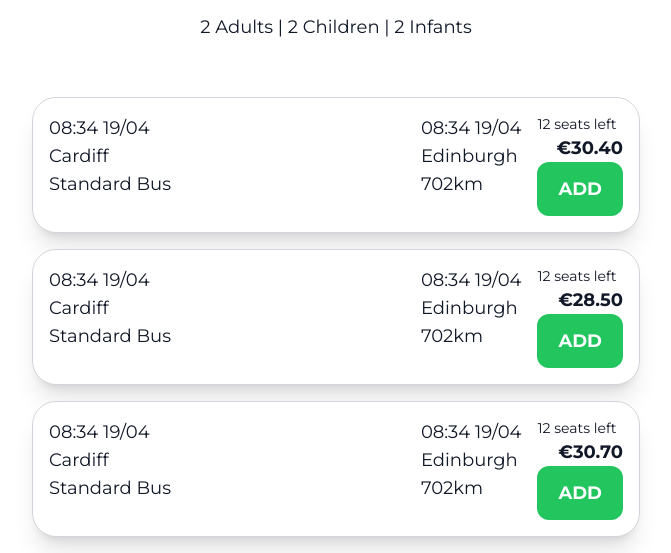
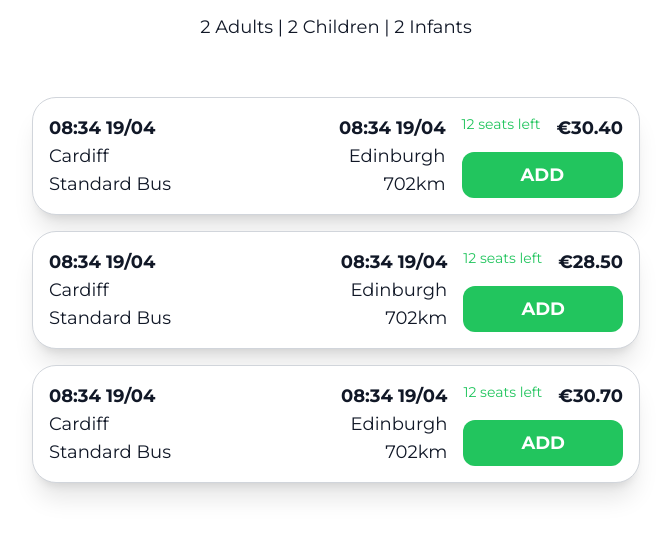
Before and after one commit to JellyBread97/bus-app, a Gatsby site in the folder apps/lp/: page /search in a window 1280 px wide. Shown: the part 247-800 px from the top of the page, without its empty margins (304-975 px from the left). Built offline with nearby package versions, Linux system fonts and the light colour scheme; Gatsby itself is replaced by a stand-in of ours.

Commit message:
small adjustments to trip item

```diff
--- a/apps/lp/src/components/button/index.tsx
+++ b/apps/lp/src/components/button/index.tsx
@@ -4,7 +4,7 @@ import { Text } from "components"
 
 const variantClasses = {
   round: "p-2 rounded-full",
-  base: "px-5 py-3 rounded-xl",
+  base: "px-6 py-2 rounded-xl",
 }
 
 const colorClasses = {
--- a/apps/lp/src/components/text/index.ts
+++ b/apps/lp/src/components/text/index.ts
@@ -5,6 +5,7 @@ const colorClasses = {
   white: "text-white",
   base: "text-gray-900 dark:text-white",
   "gray-light": "text-gray-600 dark:text-gray-400",
+  green: "text-green-500",
 }
 
 const variantClasses = {
--- a/apps/lp/src/sections/search/index.tsx
+++ b/apps/lp/src/sections/search/index.tsx
@@ -45,10 +45,12 @@ const ActionButton = () => <Button>{"Add"}</Button>
 
 const Actions = ({ priceText }: { priceText: string }) => {
   return (
-    <div className="flex items-end justify-end gap-2">
+    <div className="flex flex-col items-end justify-end gap-2">
       <div className="flex flex-col justify-between flex-1 items-stretch">
-        <div>
-          <Text variant={"subtitle"}>{"12 seats left"}</Text>
+        <div className="flex gap-x-4">
+          <Text variant={"subtitle"} color="green">
+            {"12 seats left"}
+          </Text>
           <Text variant={"button"} className="font-bold text-right">
             {priceText}
           </Text>
@@ -67,14 +69,18 @@ const TripItem = ({ trip }: { trip: TripType }) => {
       <CardContent className="flex justify-between gap-2 gap-x-4">
         <div className="flex justify-between flex-1">
           <div className="flex-1">
-            <Text>{moment(trip.departure).format("hh:mm DD/MM")}</Text>
+            <Text variant={"button"}>
+              {moment(trip.departure).format("hh:mm DD/MM")}
+            </Text>
             <Text>{trip.cityFrom.name}</Text>
             <div>
               <Text>{trip.bus.name}</Text>
             </div>
           </div>
-          <div>
-            <Text>{moment(trip.arrival).format("hh:mm DD/MM")}</Text>
+          <div className="text-right">
+            <Text variant={"button"}>
+              {moment(trip.arrival).format("hh:mm DD/MM")}
+            </Text>
             <Text>{trip.cityTo.name}</Text>
             <div>
               <Text>{`${trip.distance}km`}</Text>
```
